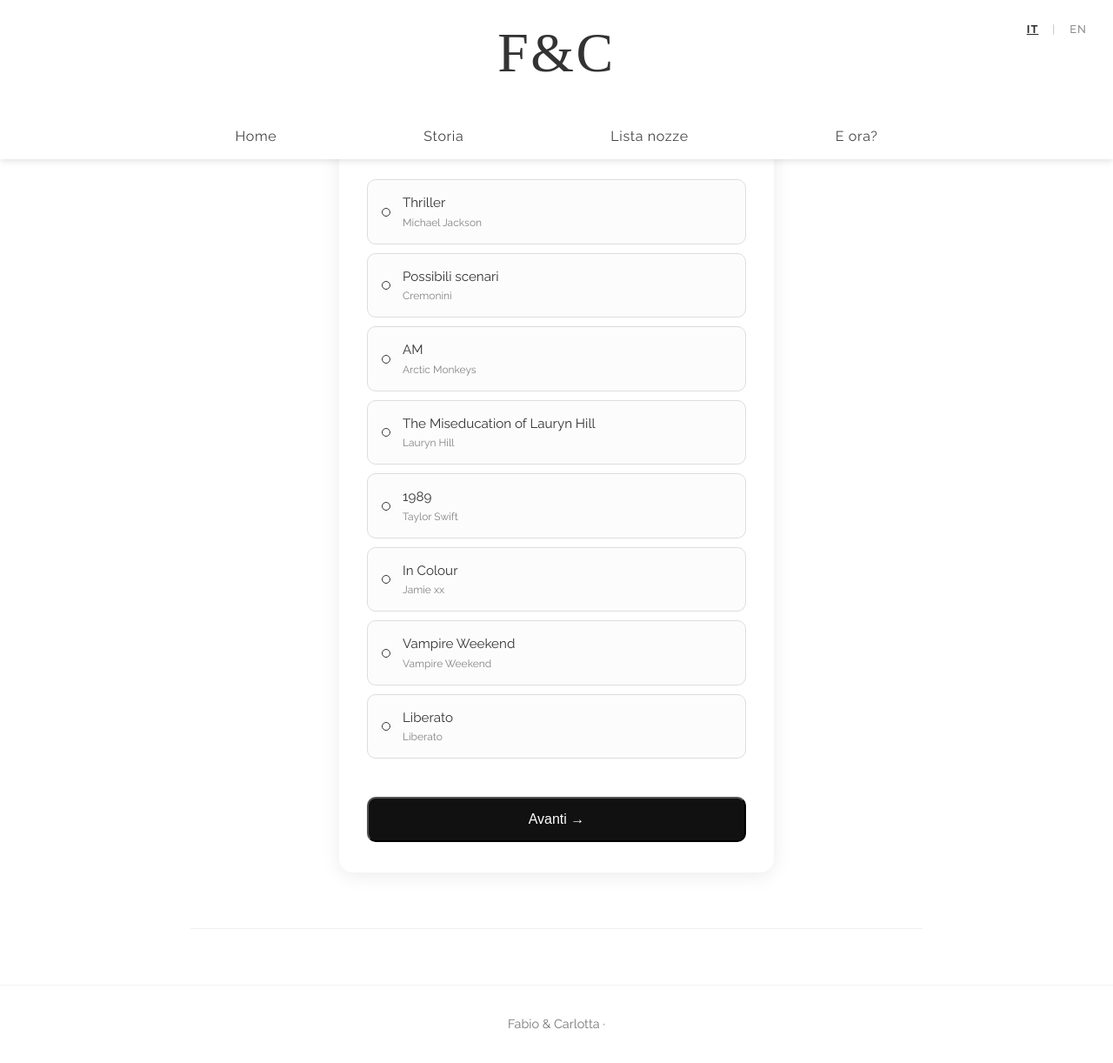
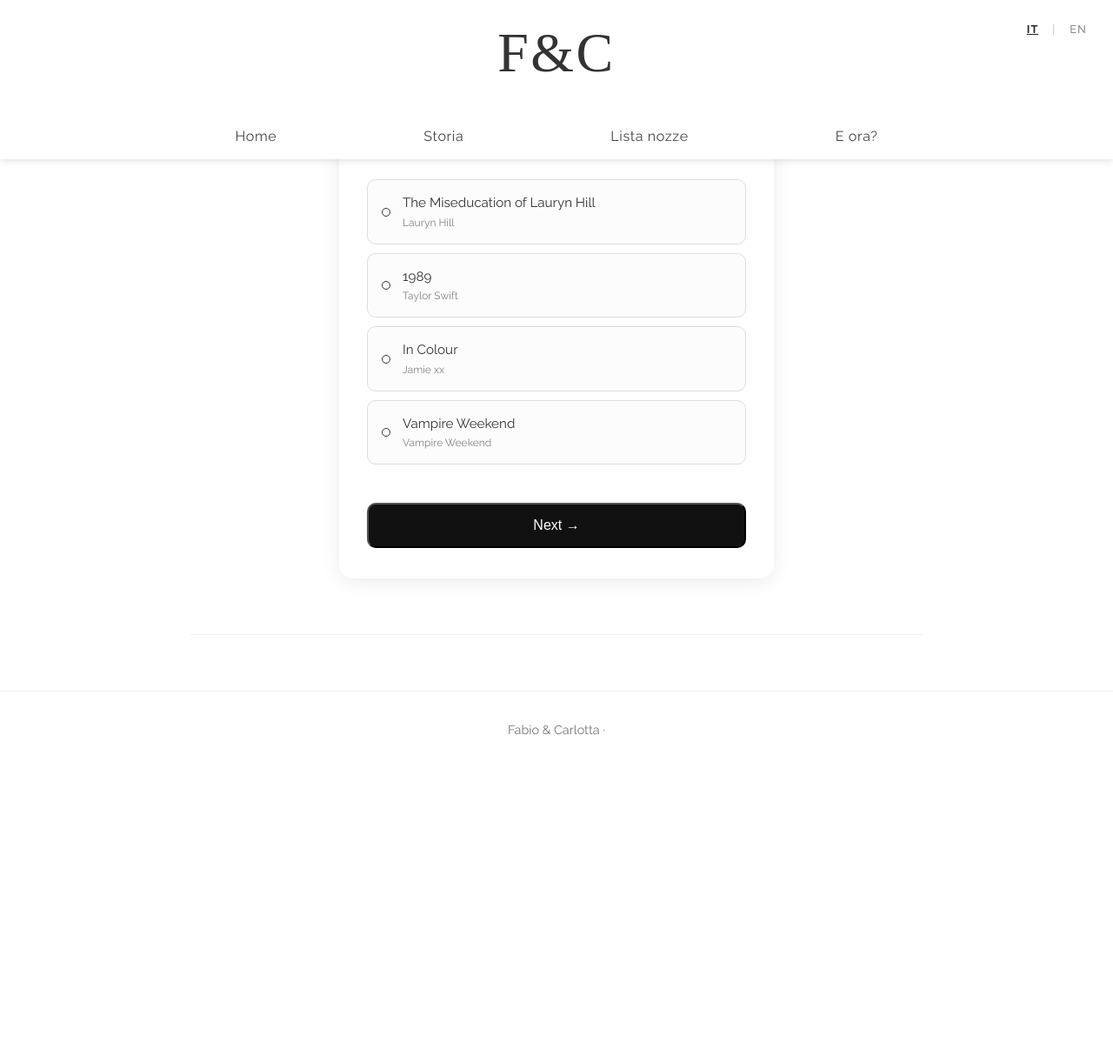
Before and after one commit to fabiolucidi/fabioecarlotta.github.io, a Jekyll site: the page built from index.md, in a window 1280 px wide and 1400 px high, scrolled down 2191 px. Shown: the top 1222 px of the window at 87% size. Built offline with Jekyll 4.4.1, drawn with Linux system fonts in a browser that asks for light colours; some web fonts are replaced; after the commit the page ends 3253 px from its top, so only the background shows below that.

Commit message:
Recordings update on legacy page

```diff
--- a/_includes/it/legacy.html
+++ b/_includes/it/legacy.html
@@ -96,36 +96,10 @@
 
             <!-- ══ STEP 1 — Scegli il disco ══ -->
             <div class="step active" id="step1">
-                <p class="step-title">Quale disco vorresti?</p>
+                <p class="step-title">Which record would you like?</p>
 
                 <div class="disco-grid" id="discoGrid" role="radiogroup">
 
-                    <input class="disco-option" type="radio" name="disco" id="d01" value="Thriller – Michael Jackson" />
-                    <label for="d01">
-                        <span class="disco-dot"></span>
-                        <span class="disco-meta">
-            <span>Thriller</span>
-            <span class="disco-artist">Michael Jackson</span>
-          </span>
-                    </label>
-
-                    <input class="disco-option" type="radio" name="disco" id="d02" value="Possibili scenari – Cremonini" />
-                    <label for="d02">
-                        <span class="disco-dot"></span>
-                        <span class="disco-meta">
-            <span>Possibili scenari</span>
-            <span class="disco-artist">Cremonini</span>
-          </span>
-                    </label>
-
-                    <input class="disco-option" type="radio" name="disco" id="d03" value="AM – Arctic Monkeys" />
-                    <label for="d03">
-                        <span class="disco-dot"></span>
-                        <span class="disco-meta">
-            <span>AM</span>
-            <span class="disco-artist">Arctic Monkeys</span>
-          </span>
-                    </label>
 
                     <input class="disco-option" type="radio" name="disco" id="d04" value="The Miseducation of Lauryn Hill – Lauryn Hill" />
                     <label for="d04">
@@ -163,47 +137,38 @@
           </span>
                     </label>
 
-                    <input class="disco-option" type="radio" name="disco" id="d11" value="Liberato – Liberato" />
-                    <label for="d11">
-                        <span class="disco-dot"></span>
-                        <span class="disco-meta">
-            <span>Liberato</span>
-            <span class="disco-artist">Liberato</span>
-          </span>
-                    </label>
-
                 </div><!-- /disco-grid -->
 
-                <button type="button" class="next-btn" id="btn1">Avanti →</button>
+                <button type="button" class="next-btn" id="btn1">Next →</button>
             </div>
 
             <!-- ══ STEP 2 — Dati personali ══ -->
             <div class="step" id="step2">
-                <p class="step-title">I tuoi dati</p><!-- ✏️ TESTO -->
+                <p class="step-title">Your details</p>
 
                 <div class="floating-label">
                     <input type="text" id="nome" name="nome" placeholder=" " autocomplete="given-name" required />
-                    <label for="nome">Nome</label><!-- ✏️ TESTO -->
+                    <label for="nome">First name</label>
                 </div>
 
                 <div class="floating-label">
                     <input type="text" id="cognome" name="cognome" placeholder=" " autocomplete="family-name" required />
-                    <label for="cognome">Cognome</label><!-- ✏️ TESTO -->
+                    <label for="cognome">Last name</label>
                 </div>
 
                 <div class="floating-label">
                     <input type="email" id="email" name="email" placeholder=" " autocomplete="email" required />
-                    <label for="email">Email</label><!-- ✏️ TESTO -->
+                    <label for="email">Email</label>
                 </div>
 
                 <div class="floating-label">
                     <input type="tel" id="telefono" name="telefono" placeholder=" " autocomplete="tel" required />
-                    <label for="telefono">Telefono</label><!-- ✏️ TESTO -->
+                    <label for="telefono">Phone number</label>
                 </div>
 
                 <div style="display:flex; gap:12px;">
-                    <button type="button" class="back-btn" id="btn2back" style="background:#888;">← Indietro</button>
-                    <button type="submit" class="submit-btn">Conferma →</button><!-- ✏️ TESTO -->
+                    <button type="button" class="back-btn" id="btn2back" style="background:#888;">← Back</button>
+                    <button type="submit" class="submit-btn">Confirm →</button>
                 </div>
             </div>
 
```
Also changed, not shown: _includes/en/legacy.html (+0 -35 lines).
